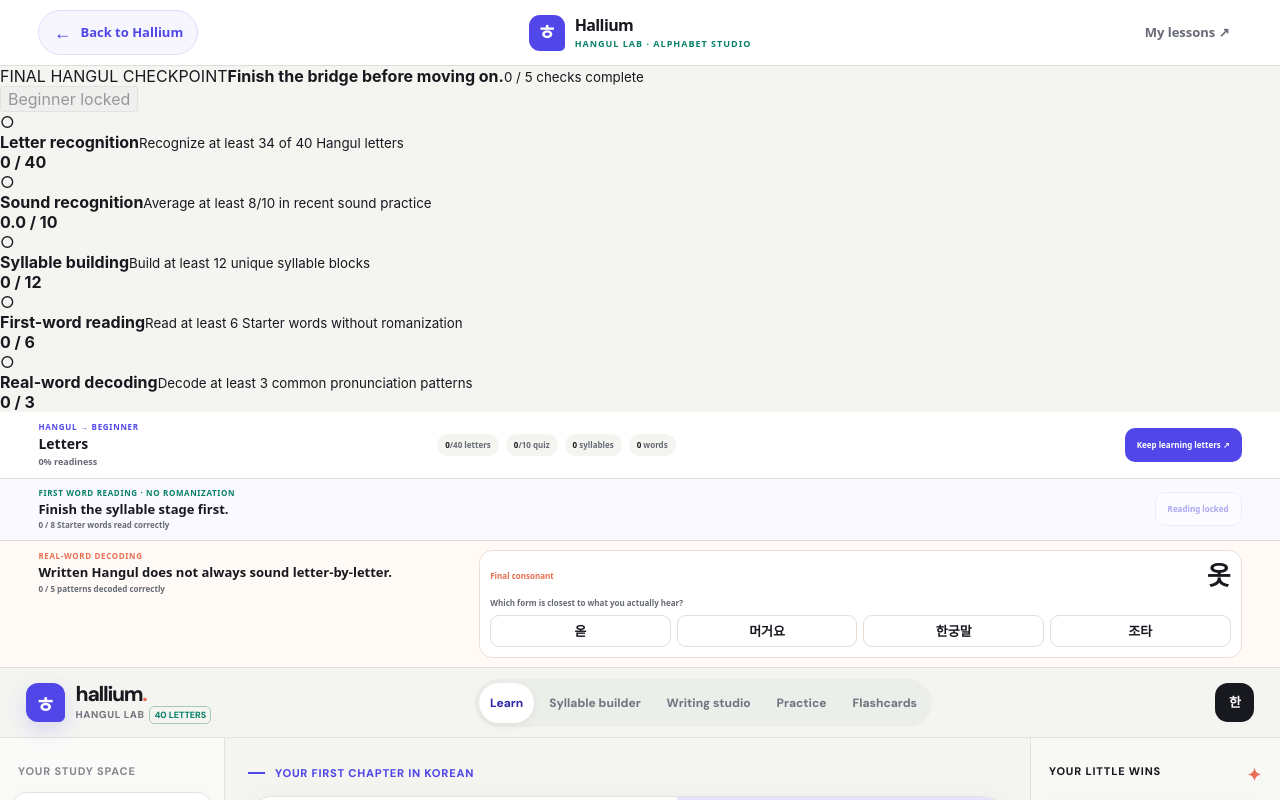
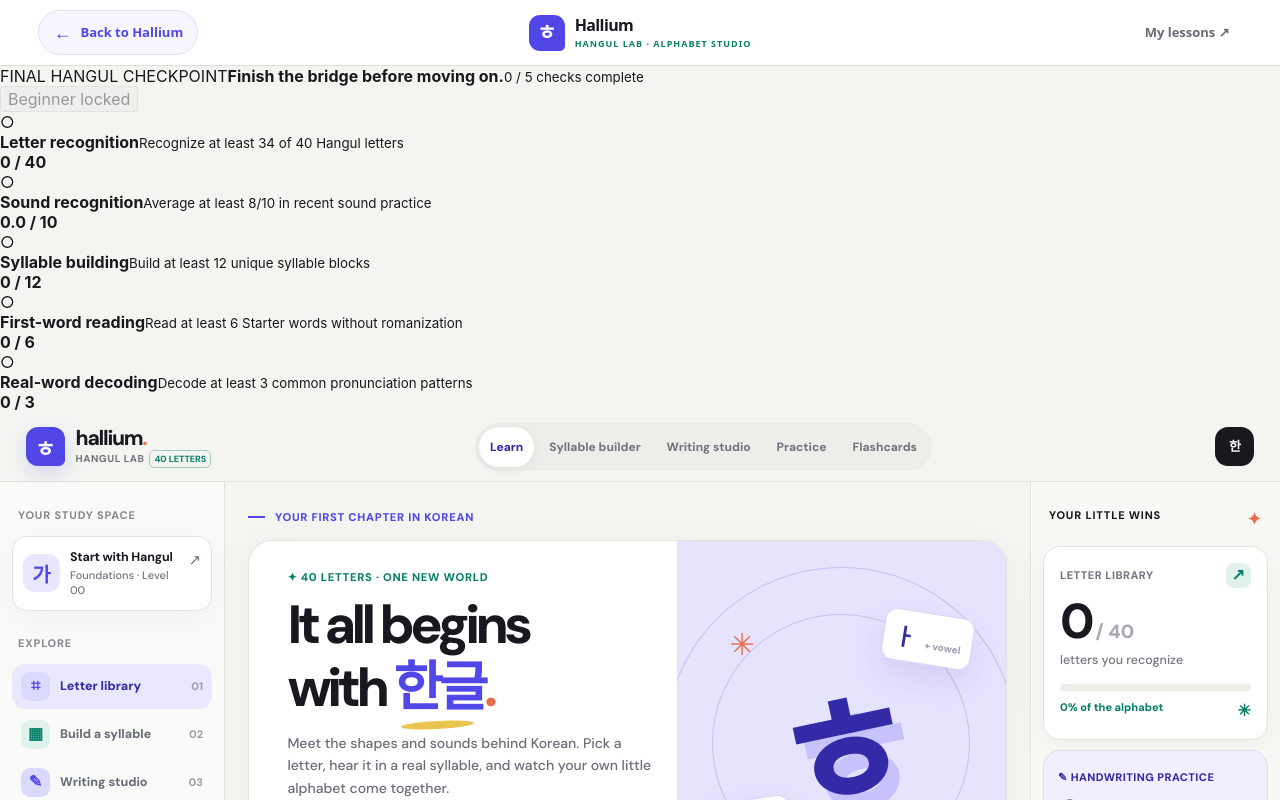
Before and after one commit to sushan5140/hallium, a Next.js app: page /hangul in a window 1280 px wide. Built offline with nearby package versions, Linux system fonts and the light colour scheme.

Commit message:
Batch 21.6: place primary Hangul learning studio before supplemental progress panels

```diff
--- a/app/hangul/HangulLabBridge.js
+++ b/app/hangul/HangulLabBridge.js
@@ -179,6 +179,15 @@ export default function HangulLabBridge() {
 
   return (
     <>
+      <iframe
+        ref={frameRef}
+        className={styles.frame}
+        title="Hallium's interactive Hangul learning and handwriting studio"
+        src="/hangul-lab/index.html#learn"
+        loading="eager"
+        allow="autoplay"
+        onLoad={loadStarterWords}
+      />
       <section className={styles.progressBridge} aria-label="Hangul to Beginner progress">
         <div>
           <span>HANGUL → BEGINNER</span>
@@ -258,15 +267,6 @@ export default function HangulLabBridge() {
         ) : null}
       </section>
 
-      <iframe
-        ref={frameRef}
-        className={styles.frame}
-        title="Hallium's interactive Hangul learning and handwriting studio"
-        src="/hangul-lab/index.html#learn"
-        loading="eager"
-        allow="autoplay"
-        onLoad={loadStarterWords}
-      />
     </>
   );
 }
```
